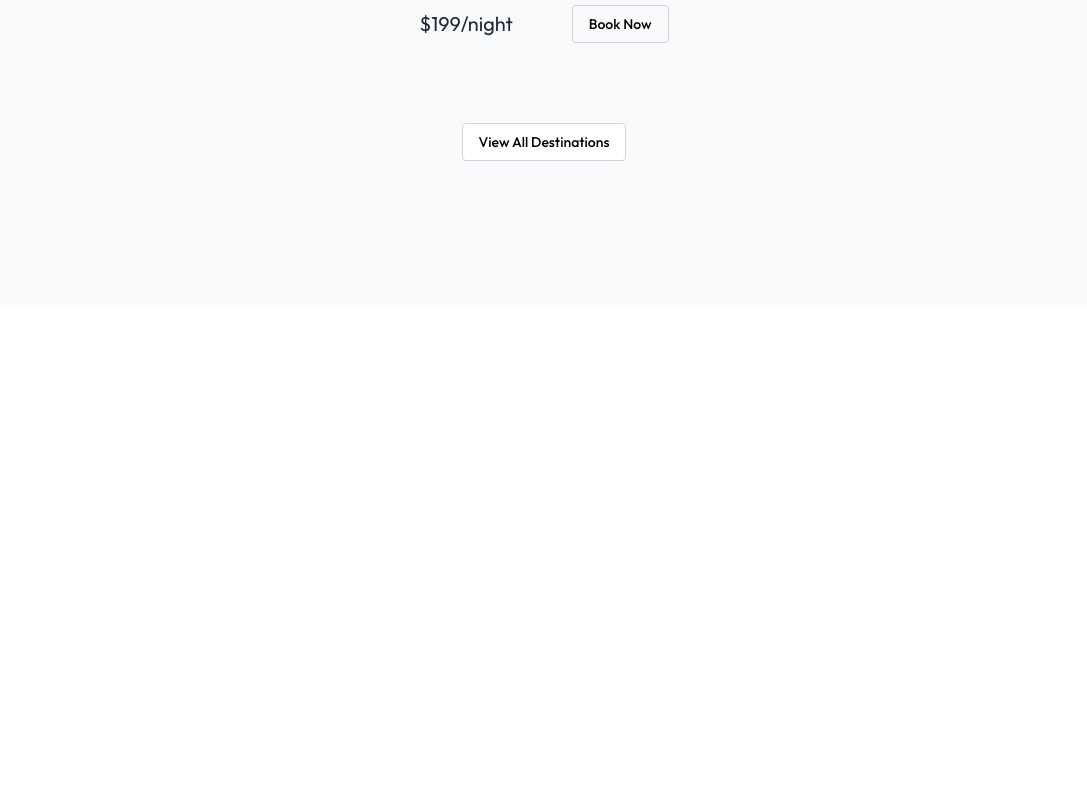
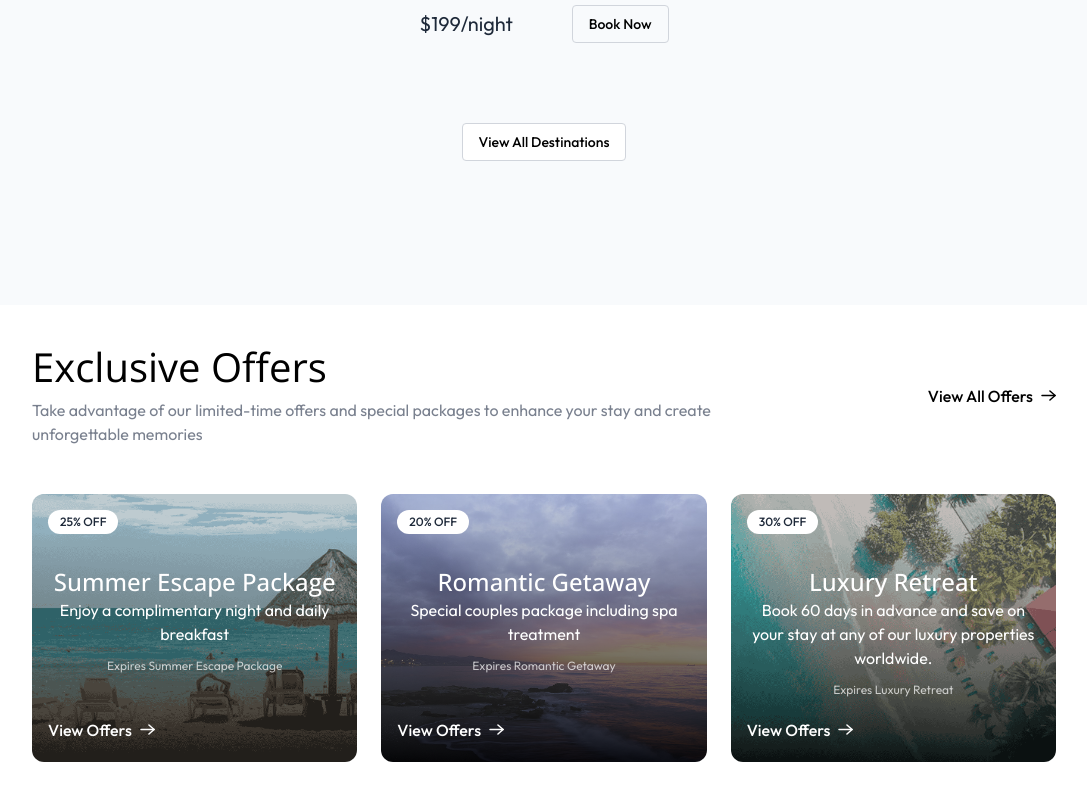
Before and after one commit to Harshit544-ux/HotelBooking, a React (Vite) app in the folder client/: page / in a window 1280 px wide. Shown: the part 1747-2547 px from the top of the page, without its empty margins (96-1183 px from the left). Before the commit the page ends 2052 px from the top, so only its background shows below. Built offline with nearby package versions, Linux system fonts and the light colour scheme; no server answers.

Commit message:
creating Home page and simplify the App.jsx

```diff
--- a/client/src/App.jsx
+++ b/client/src/App.jsx
@@ -1,9 +1,7 @@
 import './App.css'
-import FeatureDestination from './component/FeatureDestination';
-import Hero from './component/Hero';
 import Navbar from './component/Navbar'
 import { Routes, useLocation ,Route} from 'react-router-dom'
-
+import Home from './pages/Home';
 
 
 function App() {
@@ -17,7 +15,7 @@ function App() {
       <div className='min-h-[70vh]'>
 
         <Routes>
-          <Route path='/' element={<><Hero /><FeatureDestination/></>} />
+          <Route path='/' element={<Home/>} />
 
         </Routes>
 
--- /dev/null
+++ b/client/src/pages/Home.jsx
@@ -0,0 +1,17 @@
+import React from 'react'
+import Hero from '../component/Hero'
+import FeatureDestination from '../component/FeatureDestination'
+import ExclusiveOffers from '../component/ExclusiveOffers'
+
+function Home() {
+  return (
+    <>
+    <Hero/>
+    <FeatureDestination/>
+    <ExclusiveOffers/>
+    </>
+
+  )
+}
+
+export default Home
```
